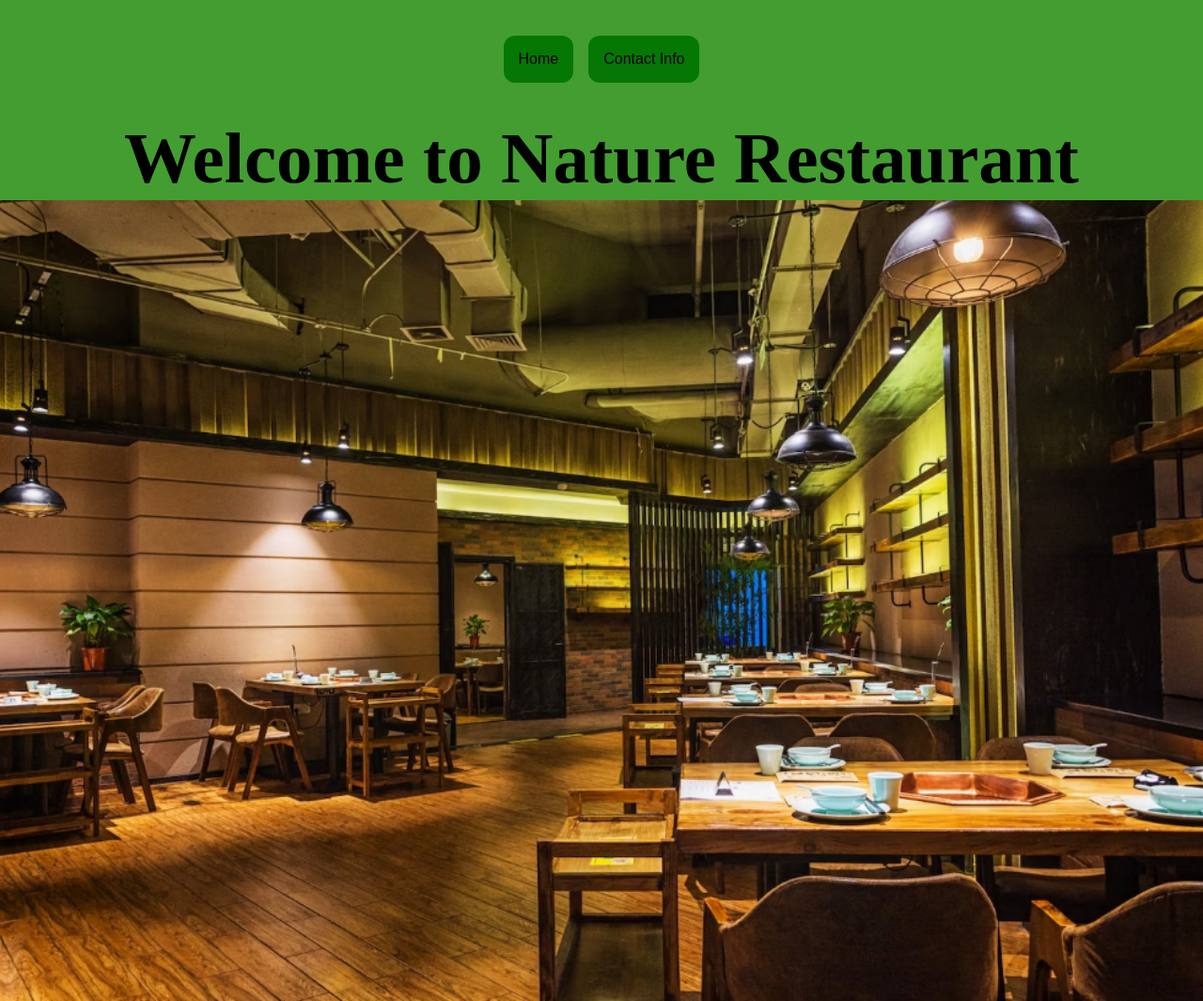
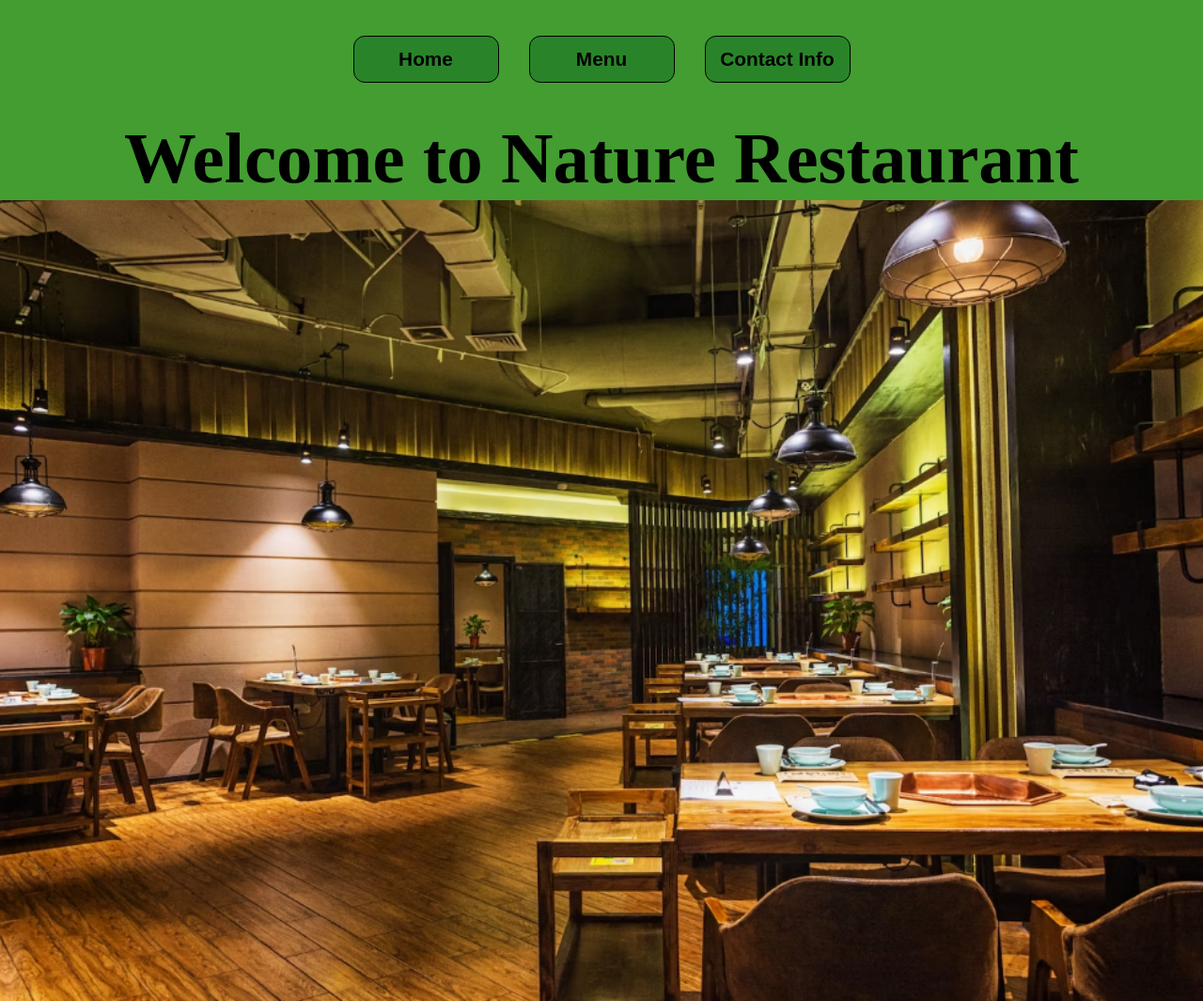
Before and after one commit to CameronTheDeveloper/restaurant-homepage, a website built with webpack: page dist/index.html in a window 1280 px wide. Shown: the top 1065 px of the page at 94% size. Built offline with Linux system fonts and the light colour scheme.

Commit message:
Add Menu button, edit buttons style

```diff
--- a/src/index.js
+++ b/src/index.js
@@ -5,13 +5,18 @@ import { displayContact } from './contact';
 const content = document.querySelector('#content');
 const buttons = document.querySelector('#buttons');
 const welcomeButton = document.createElement('button');
+const menuButton = document.createElement('button');
 const contactButton = document.createElement('button');
 
+
 welcomeButton.innerHTML = 'Home';
+menuButton.innerHTML = 'Menu';
 contactButton.innerHTML = 'Contact Info';
 
 buttons.appendChild(welcomeButton);
+buttons.appendChild(menuButton);
 buttons.appendChild(contactButton);
+
 displayWelcome(content);
 
 welcomeButton.addEventListener('click', () => {
--- a/src/styles/index.css
+++ b/src/styles/index.css
@@ -18,14 +18,17 @@ body {
     justify-self: center;
     align-self: center;
     display: flex;
-    gap: 16px;
+    gap: 32px;
 }
 
-button {
+#buttons button {
+    color: rgb(0, 0, 0);
     cursor: pointer;
-    padding: 16px;
+    width: 155px;
+    padding: 12px;
     border-radius: 12px;
-    font-size: 1rem;
-    background-color: rgb(5, 119, 5);
-    border: 0;
+    font-size: 1.3rem;
+    background-color: rgb(41, 132, 41);
+    border: 1px solid black;
+    font-weight: 700;
 }
```
Also changed, not shown: dist/main.js.
